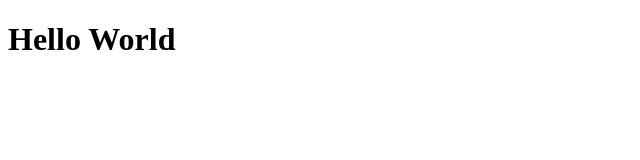
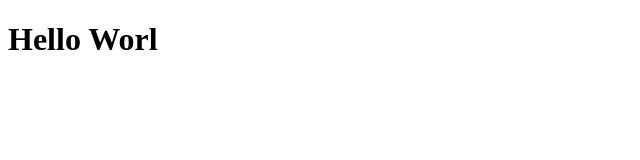
Before and after one commit to efanin04/test_repo, a plain HTML site: page index.html in a window 1280 px wide. Shown: the full height of the page, 0-640 px from the left. Drawn offline with Linux system fonts and the light colour scheme.

```diff
--- a/index.html
+++ b/index.html
@@ -6,6 +6,6 @@
         <meta name="viewpor" content="width-device-width, initial-scale+1.0">
     </head>
     <body>
-    <h1>Hello World</h1>
+    <h1>Hello Worl</h1>
     </body>
 </html>
```
